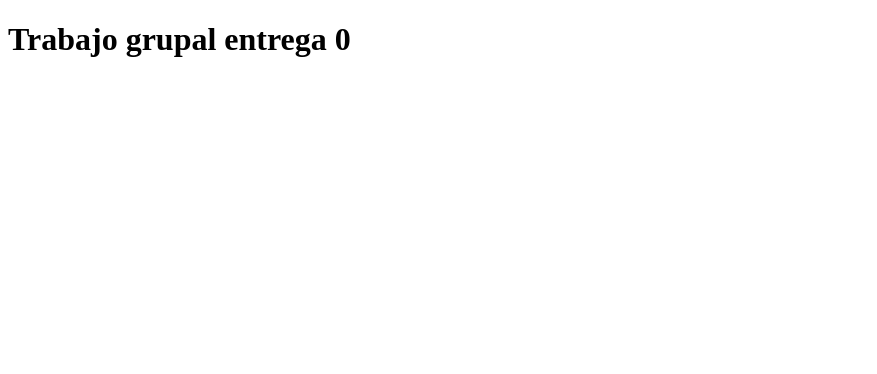
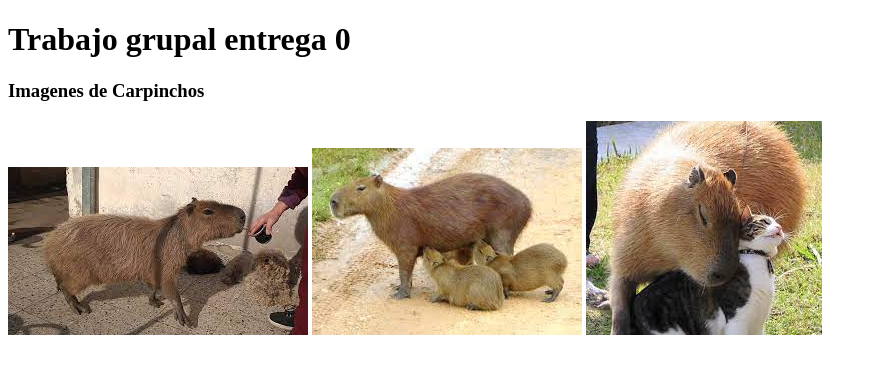
Before and after one commit to nicorchea/entrega0, a plain HTML site: page index.html in a window 1280 px wide. Shown: the whole page, without its empty margins (0-877 px from the left). Drawn offline with Linux system fonts and the light colour scheme.

Commit message:
ramiro-update
Le agregué al archivo imágenes de carpinchos

```diff
--- a/index.html
+++ b/index.html
@@ -9,6 +9,12 @@
   <body>
     <h1>Trabajo grupal entrega 0</h1>
 
+    <h3>Imagenes de Carpinchos</h3>
+
+    <img src="img/carpincho1.jpg" alt="carpincho" >
+    <img src="img/carpincho2.jpg" alt="carpincho" >
+    <img src="img/carpincho3.jpg" alt="carpincho" >
+
     <!-- Nicolas Silva Augustyniak
     Ramiro Silva -->
   </body>
```
Also changed, not shown: img/carpincho1.jpg (added), img/carpincho2.jpg (added), img/carpincho3.jpg (added).
